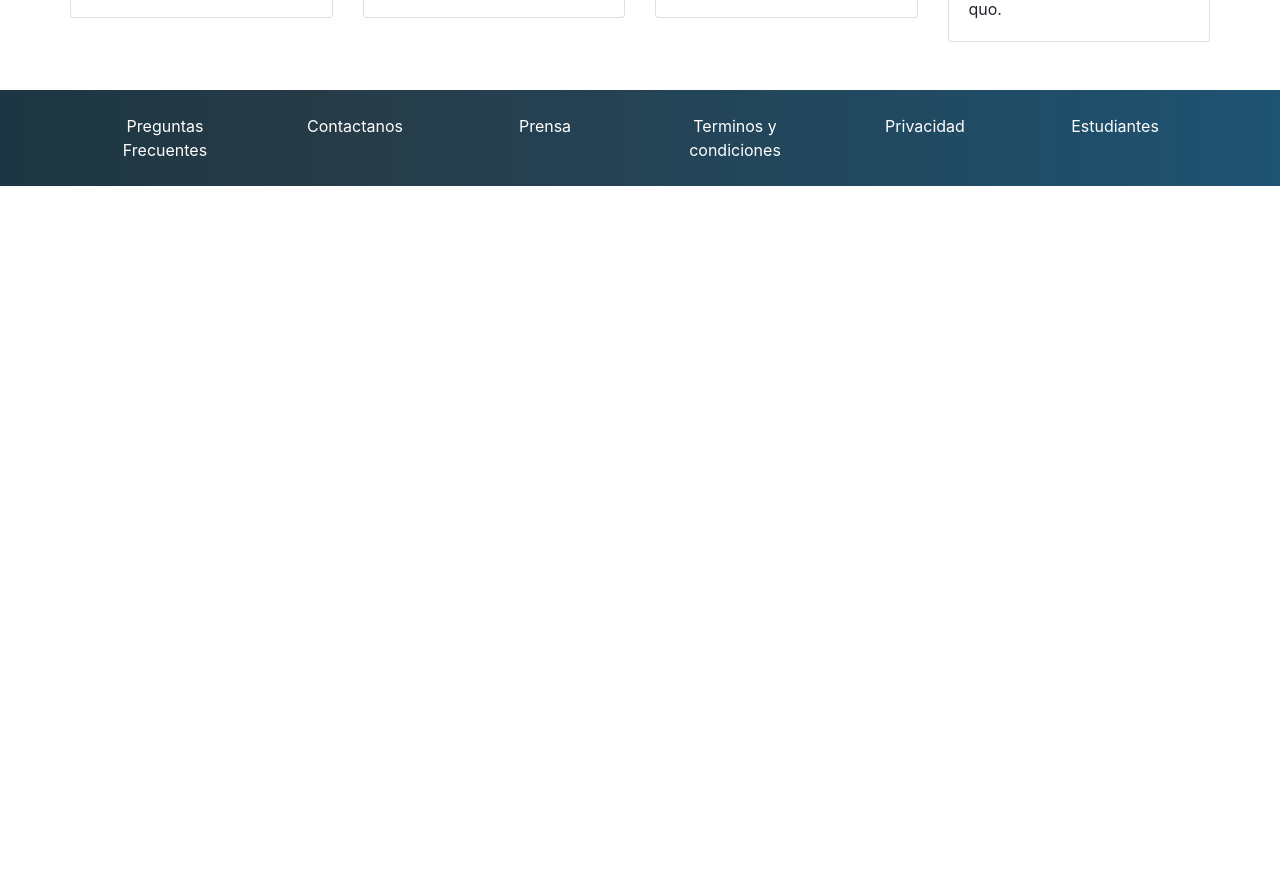
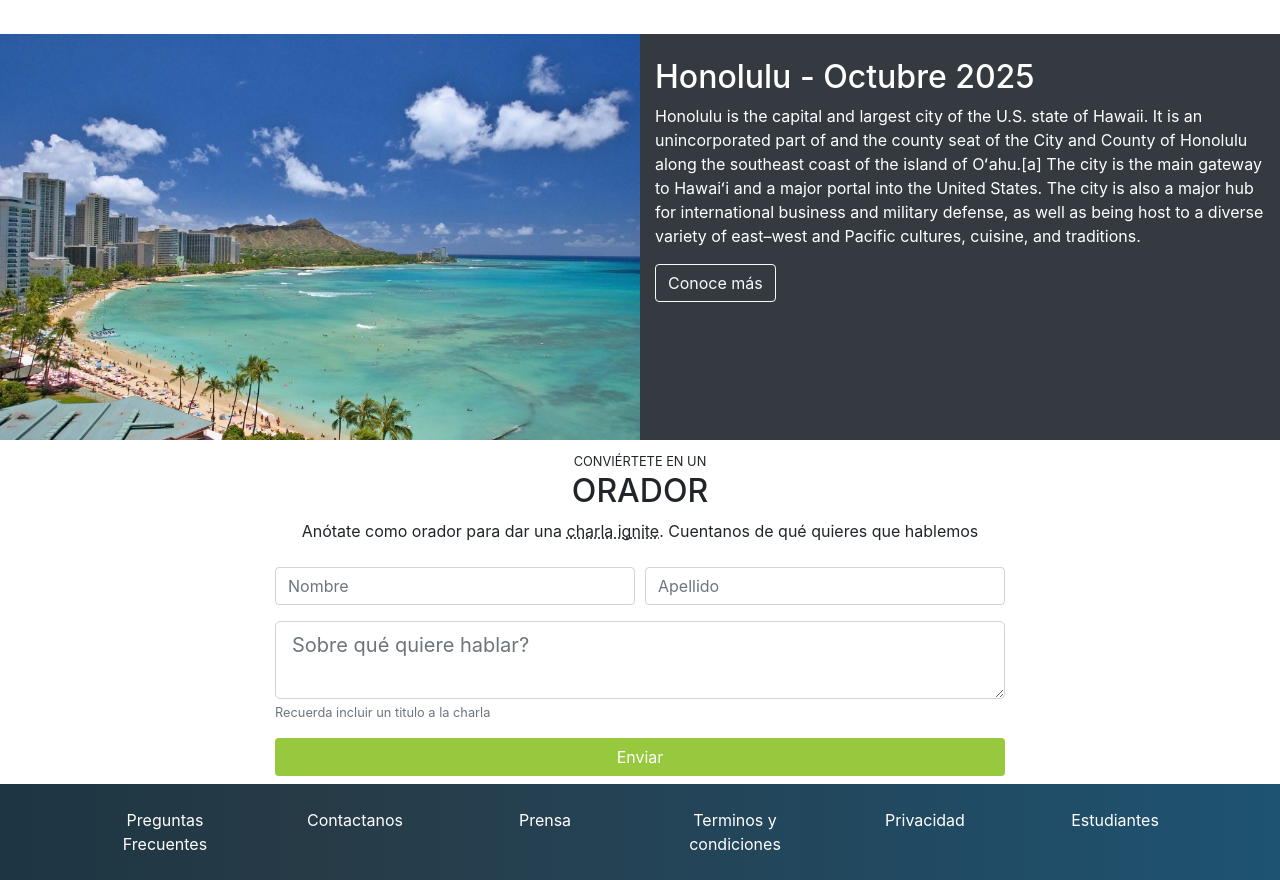
Before and after one commit to sarmijavier/PlatziConfHawaii_BoostrapCourse, a plain HTML site: page index.html in a window 1280 px wide. Shown: the part 1267-2147 px from the top of the page. Before the commit the page ends 1453 px from the top, so only its background shows below. Drawn offline with nearby package versions, Linux system fonts and the light colour scheme.

Commit message:
forms, tooltop and scrollspy

```diff
--- a/index.html
+++ b/index.html
@@ -12,10 +12,11 @@
     <title>Hello, world!</title>
 </head>
 
-<body>
+<body data-spy="scroll" data-target="#navbar" data-offset="56.52">
+
     <!-- header -->
     <header>
-        <nav id="header" class="navbar navbar-expand-lg navbar-dark bg-dark">
+        <nav id="header" class="navbar navbar-expand-lg navbar-dark bg-dark fixed-top">
             <div class="container">
                 <a class="navbar-brand" href="#">
                     <img src="./static/images/platzi-logo.png" alt="platziLogo"> Conf Hawaii
@@ -24,19 +25,19 @@
         <span class="navbar-toggler-icon"></span>
       </button>
 
-                <div class="collapse navbar-collapse" id="navbarSupportedContent">
+                <div class="collapse navbar-collapse" id="navbar">
                     <ul class="navbar-nav ml-auto">
-                        <li class="nav-item active">
-                            <a class="nav-link" href="#">La conferencia</span></a>
+                        <li class="nav-item">
+                            <a class="nav-link" href="#main">La conferencia</span></a>
                         </li>
                         <li class="nav-item">
-                            <a class="nav-link" href="#">Los oradores</a>
+                            <a class="nav-link" href="#speakers">Los oradores</a>
                         </li>
                         <li class="nav-item">
-                            <a class="nav-link" href="#">El lugar y la fecha</a>
+                            <a class="nav-link" href="#place-time">El lugar y la fecha</a>
                         </li>
                         <li class="nav-item">
-                            <a class="nav-link" href="#">Convierte en orador</a>
+                            <a class="nav-link" href="#convierte-en-orador">Convierte en orador</a>
                         </li>
                         <li class="nav-item">
                             <a class="nav-link text-platzi" href="#">Compra de tickets</a>
@@ -157,6 +158,76 @@
     </section>
     <!-- /speakers -->
 
+    <!-- lugar y fecha -->
+    <section id="place-time">
+        <div class="container-fluid">
+            <div class="row">
+                <div class="col col-lg-6 pl-0 col-sm-12 pr-0">
+                    <img src="./static/images/honolulu.jpg" alt="Ciudad de Honolulu">
+                </div>
+                <div class="col col-lg-6  col-sm-12 pt-4 pb-4">
+                    <h2>Honolulu - Octubre 2025</h2>
+                    <p>
+                        Honolulu is the capital and largest city of the U.S. state of Hawaii. It is an unincorporated part of and the county seat of the City and County of Honolulu along the southeast coast of the island of Oʻahu.[a] The city is the main gateway to Hawaiʻi and
+                        a major portal into the United States. The city is also a major hub for international business and military defense, as well as being host to a diverse variety of east–west and Pacific cultures, cuisine, and traditions.
+                    </p>
+                    <a class="btn btn-outline-light" href="https://en.wikipedia.org/wiki/Honolulu">Conoce más</a>
+                </div>
+            </div>
+        </div>
+    </section>
+    <!--/lugar y fecha  -->
+
+    <!-- conviérte en orador -->
+    <section id="convierte-en-orador pt-3 pb-3" class="pt-2 pb-2">
+        <div class="container">
+            <div class="row">
+                <div class="col text-uppercase text-center">
+                    <small>Conviértete en un</small>
+                    <h2>Orador</h2>
+                </div>
+            </div>
+            <div class="row">
+                <div class="col text-center">
+                    <p>
+                        Anótate como orador para dar una
+                        <abbr data-toggle="tooltip" title="charlas de 5 minutos">charla ignite</abbr>. Cuentanos de qué quieres que hablemos
+                    </p>
+                </div>
+            </div>
+            <div class="row">
+                <div class="col col-md-10 offset-md-1 col-lg-8 offset-lg-2 pt-2">
+                    <form>
+                        <div class="form-row">
+                            <div class="form-group col-12 col-md-6">
+                                <input type="text" class="form-control" placeholder="Nombre">
+                            </div>
+                            <div class="form-group col-12 col-md-6">
+                                <input type="text" class="form-control" placeholder="Apellido">
+                            </div>
+                        </div>
+                        <div class="form-row">
+                            <div class=" form-group col">
+                                <textarea name="text" class="form-control form-control-lg" placeholder="Sobre qué quiere hablar?"></textarea>
+                                <small class="form-text text-muted">
+                                    Recuerda incluir un titulo a la charla
+                                </small>
+                            </div>
+                        </div>
+                        <div class="form-row">
+                            <div class="col">
+                                <button type="button" class="btn btn-platzi btn-block">Enviar</button>
+                            </div>
+                        </div>
+                    </form>
+                </div>
+            </div>
+        </div>
+
+
+    </section>
+    <!-- /conviérte en orador -->
+
     <!-- footer -->
     <footer id="footer" class="pb-4 pt-4 ">
         <div class="container ">
@@ -187,6 +258,7 @@
     <script src="https://code.jquery.com/jquery-3.5.1.slim.min.js " integrity="sha384-DfXdz2htPH0lsSSs5nCTpuj/zy4C+OGpamoFVy38MVBnE+IbbVYUew+OrCXaRkfj " crossorigin="anonymous "></script>
     <script src="https://cdn.jsdelivr.net/npm/popper.js@1.16.0/dist/umd/popper.min.js " integrity="sha384-Q6E9RHvbIyZFJoft+2mJbHaEWldlvI9IOYy5n3zV9zzTtmI3UksdQRVvoxMfooAo " crossorigin="anonymous "></script>
     <script src="https://stackpath.bootstrapcdn.com/bootstrap/4.5.0/js/bootstrap.min.js " integrity="sha384-OgVRvuATP1z7JjHLkuOU7Xw704+h835Lr+6QL9UvYjZE3Ipu6Tp75j7Bh/kR0JKI " crossorigin="anonymous "></script>
+    <script src="./static/js/index.js"></script>
 </body>
 
 </html>
--- /dev/null
+++ b/static/js/index.js
@@ -0,0 +1,3 @@
+$(function() {
+    $('[data-toogle="tooltip"]').tooltip()
+})
--- a/static/style/style.css
+++ b/static/style/style.css
@@ -37,6 +37,15 @@
     height: 100%;
 }
 
+#place-time {
+    background-color: #343a40;
+    color: white;
+}
+
+#place-time img {
+    max-width: 100%;
+}
+
 #header img {
     width: 80px;
 }
```
